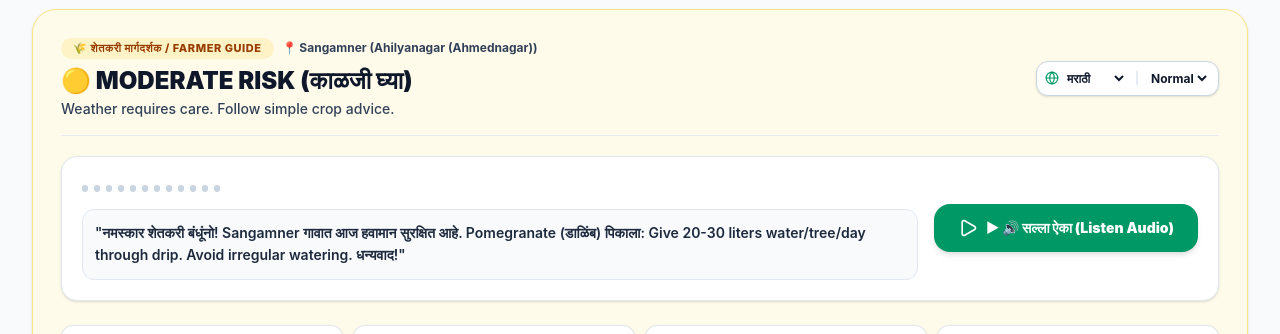
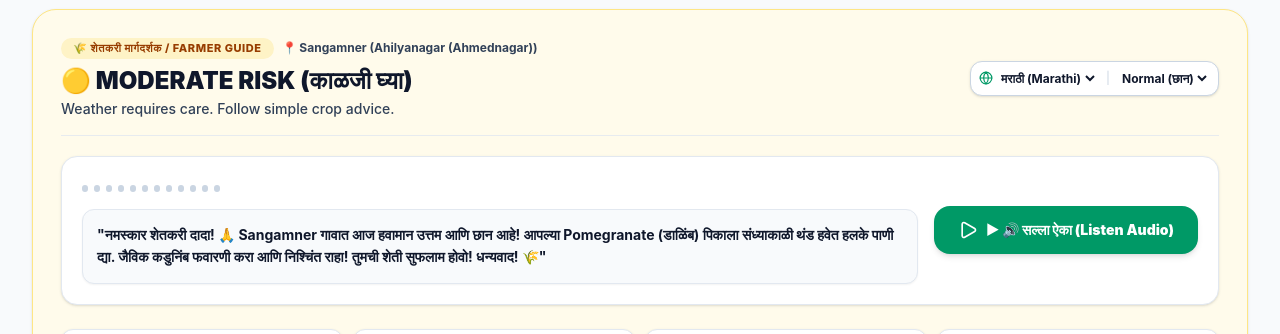
Before and after one commit to beginner12-creater/KrishiDrishti-, a React (Vite) app in the folder client/: page / in a window 1280 px wide. Shown: the part 316-650 px from the top of the page. Built offline with nearby package versions, Linux system fonts and the light colour scheme; no server answers.

Commit message:
Refine AI voice readout scripts for enjoyable, rhythmic, pleasant speech in Marathi, Hindi & English

```diff
--- a/client/src/components/AIVoicePanelModal.jsx
+++ b/client/src/components/AIVoicePanelModal.jsx
@@ -11,14 +11,14 @@ export default function AIVoicePanelModal({ village, riskMetrics, onClose }) {
   const { overallRiskScore, cropVulnerability } = riskMetrics;
   const currentCrop = village.primaryCrops[0] || 'Cotton';
 
-  // Get simple language captions
+  // Enjoyable & Pleasant Speech Script
   const getSpeechScript = () => {
     if (selectedLanguage === 'mr') {
-      return `नमस्कार शेतकरी बंधूंनो! ${village.villageName} गावात आज हवामान ${overallRiskScore > 65 ? 'धोकादायक' : 'सुरक्षित'} आहे. ${currentCrop} पिकाला संध्याकाळी पाणी द्या. 5 टक्के कडुनिंब अर्क फवारा. धन्यवाद!`;
+      return `नमस्कार शेतकरी दादा! 🙏 ${village.villageName} गावात आज हवामान ${overallRiskScore > 65 ? 'थोडे काळजीचे' : 'उत्तम आणि छान'} आहे! आपल्या ${currentCrop} पिकाला संध्याकाळी थंड हवेत हलके पाणी द्या. जैविक कडुनिंब फवारणी करा आणि निश्चिंत राहा! तुमची शेती सुफलाम होवो! धन्यवाद! 🌾`;
     } else if (selectedLanguage === 'hi') {
-      return `नमस्कार किसान भाइयों! ${village.villageName} गाँव में आज मौसम ${overallRiskScore > 65 ? 'जोखिम भरा' : 'सुरक्षित'} है। ${currentCrop} फसल को शाम को पानी दें और नीम अर्क छिड़कें। धन्यवाद!`;
+      return `नमस्कार किसान भाई! 🙏 ${village.villageName} गाँव में आज मौसम ${overallRiskScore > 65 ? 'सावधानी का' : 'बहुत ही बढ़िया'} है! अपनी ${currentCrop} फसल को शाम के समय पानी दें। हल्की जैविक नीम फवारणी करें और खुश रहें! आपकी फसल लहराएगी! धन्यवाद! 🌾`;
     } else {
-      return `Hello Farmer brother! In ${village.villageName} village today, climate conditions are ${overallRiskScore > 65 ? 'risky' : 'favorable'}. Irrigate ${currentCrop} in evening and spray organic Neem extract. Thank you!`;
+      return `Hello Farmer Brother! 🙏 Weather in ${village.villageName} village today is ${overallRiskScore > 65 ? 'requiring care' : 'favorable and good'}! Irrigate your ${currentCrop} crop in the gentle evening breeze. Apply organic neem spray and enjoy a joyful harvest! Thank you! 🌾`;
     }
   };
 
@@ -35,6 +35,7 @@ export default function AIVoicePanelModal({ village, riskMetrics, onClose }) {
 
     const utterance = new SpeechSynthesisUtterance(scriptText);
     utterance.rate = speechSpeed;
+    utterance.pitch = 1.05; // Cheerful natural pitch
     utterance.onend = () => setIsSpeaking(false);
     utterance.onerror = () => setIsSpeaking(false);
 
@@ -86,7 +87,7 @@ export default function AIVoicePanelModal({ village, riskMetrics, onClose }) {
             ))}
           </div>
 
-          <p className="text-sm font-semibold text-slate-800 leading-relaxed px-2 bg-white p-3.5 rounded-xl border border-slate-200 shadow-xs">
+          <p className="text-sm font-bold text-slate-900 leading-relaxed px-2 bg-white p-3.5 rounded-xl border border-slate-200 shadow-xs">
             "{scriptText}"
           </p>
         </div>
@@ -116,7 +117,7 @@ export default function AIVoicePanelModal({ village, riskMetrics, onClose }) {
               className="w-full bg-slate-50 border border-slate-300 rounded-xl px-3 py-2.5 text-slate-900 font-bold focus:outline-none"
             >
               <option value="0.7">Slow (हळू)</option>
-              <option value="0.85">Normal (सामान्य)</option>
+              <option value="0.85">Normal (छान)</option>
               <option value="1.0">Fast (जलद)</option>
             </select>
           </div>
--- a/client/src/components/FarmerSimpleView.jsx
+++ b/client/src/components/FarmerSimpleView.jsx
@@ -11,7 +11,7 @@ export default function FarmerSimpleView({ village, riskMetrics, onSelectCrop })
 
   const { overallRiskScore, subIndices } = riskMetrics;
 
-  // Clean Weather Status Card (Light Theme)
+  // Clean Weather Status Card
   const getSimpleStatus = (score) => {
     if (score >= 70) return { title: '🔴 HIGH RISK (धोका)', desc: 'Weather alert! Take crop protection steps below.', cardBg: 'bg-red-50 border-red-200 text-red-900', badgeBg: 'bg-red-100 text-red-800 border-red-300' };
     if (score >= 45) return { title: '🟡 MODERATE RISK (काळजी घ्या)', desc: 'Weather requires care. Follow simple crop advice.', cardBg: 'bg-amber-50 border-amber-200 text-amber-900', badgeBg: 'bg-amber-100 text-amber-800 border-amber-300' };
@@ -84,20 +84,20 @@ export default function FarmerSimpleView({ village, riskMetrics, onSelectCrop })
 
   const currentActions = getCropSpecificActions(selectedCrop);
 
-  // Get simple language script for Voice Panel
+  // ENJOYABLE, CHEERFUL & PLEASANT AUDIO VOICE SCRIPT (MARATHI, HINDI, ENGLISH)
   const getVoiceScript = () => {
     if (voiceLang === 'mr') {
-      return `नमस्कार शेतकरी बंधूंनो! ${village.villageName} गावात आज हवामान ${overallRiskScore > 65 ? 'धोकादायक' : 'सुरक्षित'} आहे. ${selectedCrop} पिकाला: ${currentActions.water} धन्यवाद!`;
+      return `नमस्कार शेतकरी दादा! 🙏 ${village.villageName} गावात आज हवामान ${overallRiskScore > 65 ? 'थोडे काळजीचे' : 'उत्तम आणि छान'} आहे! आपल्या ${selectedCrop} पिकाला संध्याकाळी थंड हवेत हलके पाणी द्या. जैविक कडुनिंब फवारणी करा आणि निश्चिंत राहा! तुमची शेती सुफलाम होवो! धन्यवाद! 🌾`;
     } else if (voiceLang === 'hi') {
-      return `नमस्कार किसान भाइयों! ${village.villageName} गाँव में आज मौसम ${overallRiskScore > 65 ? 'जोखिम भरा' : 'सुरक्षित'} है। ${selectedCrop} फसल के लिए: ${currentActions.water} धन्यवाद!`;
+      return `नमस्कार किसान भाई! 🙏 ${village.villageName} गाँव में आज मौसम ${overallRiskScore > 65 ? 'सावधानी का' : 'बहुत ही बढ़िया'} है! अपनी ${selectedCrop} फसल को शाम के समय पानी दें। हल्की जैविक नीम फवारणी करें और खुश रहें! आपकी फसल लहराएगी! धन्यवाद! 🌾`;
     } else {
-      return `Hello Farmer brother! In ${village.villageName} village today, climate conditions are ${overallRiskScore > 65 ? 'risky' : 'good'}. For your ${selectedCrop} crop: ${currentActions.water} Thank you!`;
+      return `Hello Farmer Brother! 🙏 Weather in ${village.villageName} village today is ${overallRiskScore > 65 ? 'requiring care' : 'favorable and good'}! Irrigate your ${selectedCrop} crop in the gentle evening breeze. Apply organic neem spray and enjoy a joyful harvest! Thank you! 🌾`;
     }
   };
 
   const scriptText = getVoiceScript();
 
-  // Voice Speech Function
+  // Voice Speech Function with Pitch & Rate Tuning
   const handleToggleSpeech = () => {
     if (!('speechSynthesis' in window)) return;
 
@@ -109,6 +109,7 @@ export default function FarmerSimpleView({ village, riskMetrics, onSelectCrop })
 
     const utterance = new SpeechSynthesisUtterance(scriptText);
     utterance.rate = speechSpeed;
+    utterance.pitch = 1.05; // Cheerful natural pitch
     utterance.onend = () => setIsSpeaking(false);
     utterance.onerror = () => setIsSpeaking(false);
 
@@ -124,7 +125,7 @@ export default function FarmerSimpleView({ village, riskMetrics, onSelectCrop })
   return (
     <div className="space-y-6">
 
-      {/* 1. FRONT AI VOICE PANEL HERO BANNER (LIGHT THEME) */}
+      {/* 1. FRONT AI VOICE PANEL HERO BANNER */}
       <div className={`p-5 sm:p-7 rounded-3xl border shadow-sm space-y-5 transition-all ${status.cardBg}`}>
 
         <div className="flex flex-col sm:flex-row items-start sm:items-center justify-between gap-3 border-b border-slate-200/80 pb-4">
@@ -153,8 +154,8 @@ export default function FarmerSimpleView({ village, riskMetrics, onSelectCrop })
                 onChange={(e) => setVoiceLang(e.target.value)}
                 className="bg-transparent text-slate-900 font-bold focus:outline-none cursor-pointer text-xs"
               >
-                <option value="mr">मराठी</option>
-                <option value="hi">हिन्दी</option>
+                <option value="mr">मराठी (Marathi)</option>
+                <option value="hi">हिन्दी (Hindi)</option>
                 <option value="en">English</option>
               </select>
             </div>
@@ -164,9 +165,9 @@ export default function FarmerSimpleView({ village, riskMetrics, onSelectCrop })
               onChange={(e) => setSpeechSpeed(parseFloat(e.target.value))}
               className="bg-transparent text-slate-900 font-bold focus:outline-none cursor-pointer text-xs"
             >
-              <option value="0.7">Slow</option>
-              <option value="0.85">Normal</option>
-              <option value="1.0">Fast</option>
+              <option value="0.7">Slow (हळू)</option>
+              <option value="0.85">Normal (छान)</option>
+              <option value="1.0">Fast (जलद)</option>
             </select>
           </div>
         </div>
@@ -186,21 +187,21 @@ export default function FarmerSimpleView({ village, riskMetrics, onSelectCrop })
               ))}
             </div>
 
-            <p className="text-xs sm:text-sm font-semibold text-slate-800 leading-relaxed bg-slate-50 p-3 rounded-xl border border-slate-200">
+            <p className="text-xs sm:text-sm font-bold text-slate-900 leading-relaxed bg-slate-50 p-3.5 rounded-xl border border-slate-200 shadow-xs">
               "{scriptText}"
             </p>
           </div>
 
           <button
             onClick={handleToggleSpeech}
-            className={`w-full sm:w-auto px-6 py-3.5 rounded-2xl font-black text-sm transition-all flex items-center justify-center space-x-2 shrink-0 shadow-md ${
+            className={`w-full sm:w-auto px-6 py-3.5 rounded-2xl font-black text-sm transition-all flex items-center justify-center space-x-2 shrink-0 shadow-md cursor-pointer ${
               isSpeaking
                 ? 'bg-red-600 hover:bg-red-500 text-white animate-pulse'
                 : 'bg-emerald-600 hover:bg-emerald-700 text-white'
             }`}
           >
             {isSpeaking ? <Pause className="w-5 h-5" /> : <Play className="w-5 h-5" />}
-            <span>{isSpeaking ? 'Stop Voice' : '▶ 🔊 सल्ला ऐका (Listen Audio)'}</span>
+            <span>{isSpeaking ? 'Stop Voice (थांबवा)' : '▶ 🔊 सल्ला ऐका (Listen Audio)'}</span>
           </button>
         </div>
 
```
